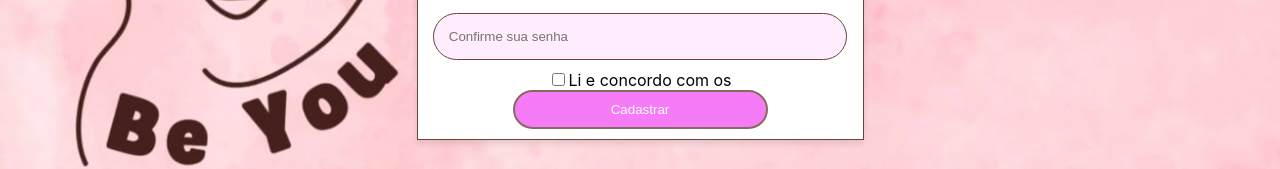
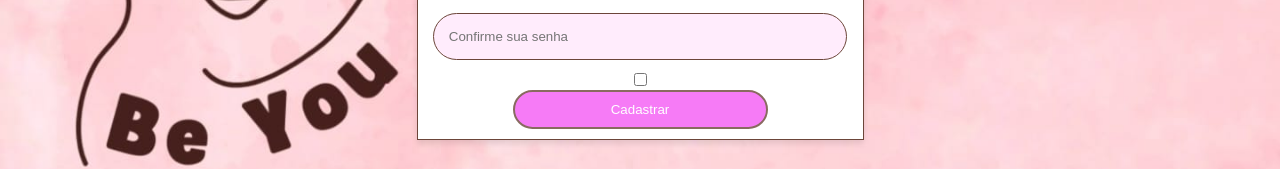
Before and after one commit to JohnnyCleto/BeYou_React, a React (Create React App) app: page /Cadastrar in a window 1280 px wide. Shown: the part 515-684 px from the top of the page. Built offline with nearby package versions, Linux system fonts and the light colour scheme.

Commit message:
Update RegisterForm.js

```diff
--- a/src/components/RegisterForm.js
+++ b/src/components/RegisterForm.js
@@ -145,7 +145,6 @@ const RegisterForm = () => {
         <div>
           <input type="checkbox" id="concordo" required />
           <label htmlFor="concordo">
-            Li e concordo com os{' '}
             <a href="/termos" style={styles.link}>
             </a>
           </label>
```
